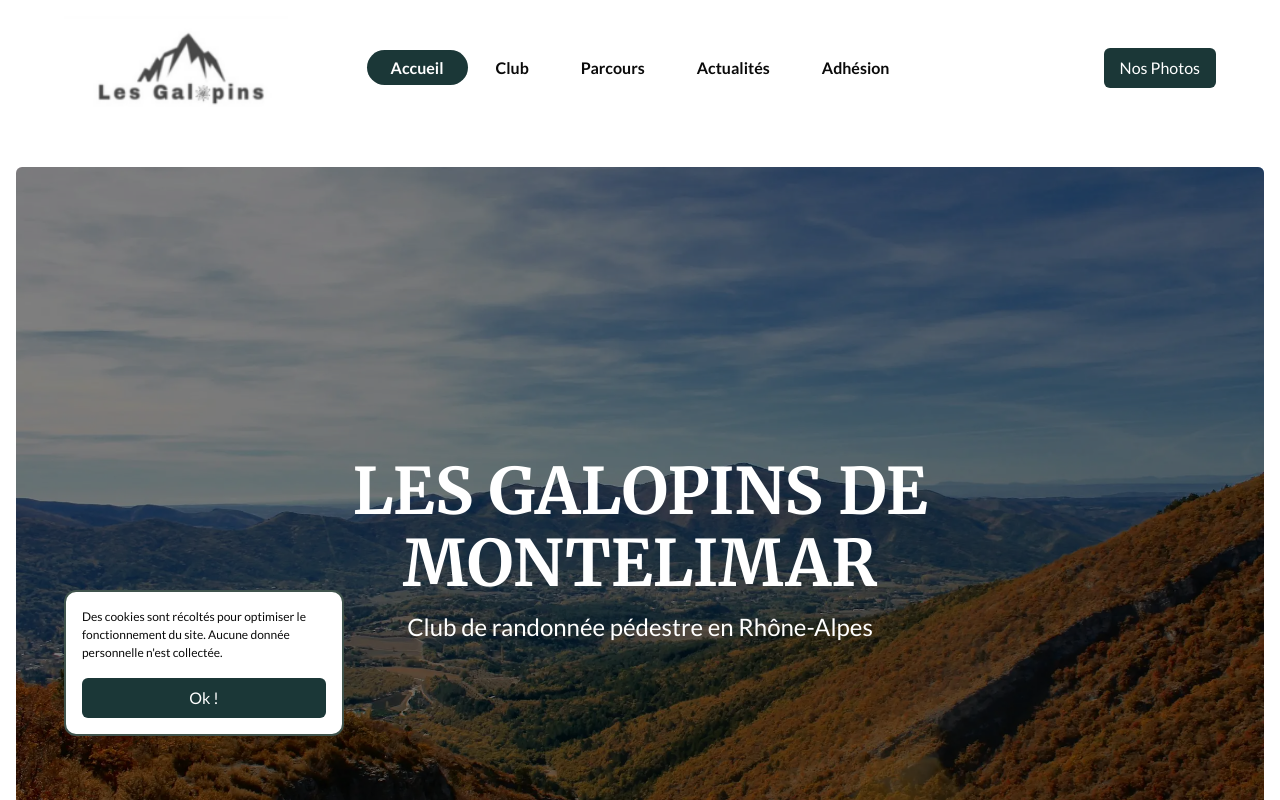
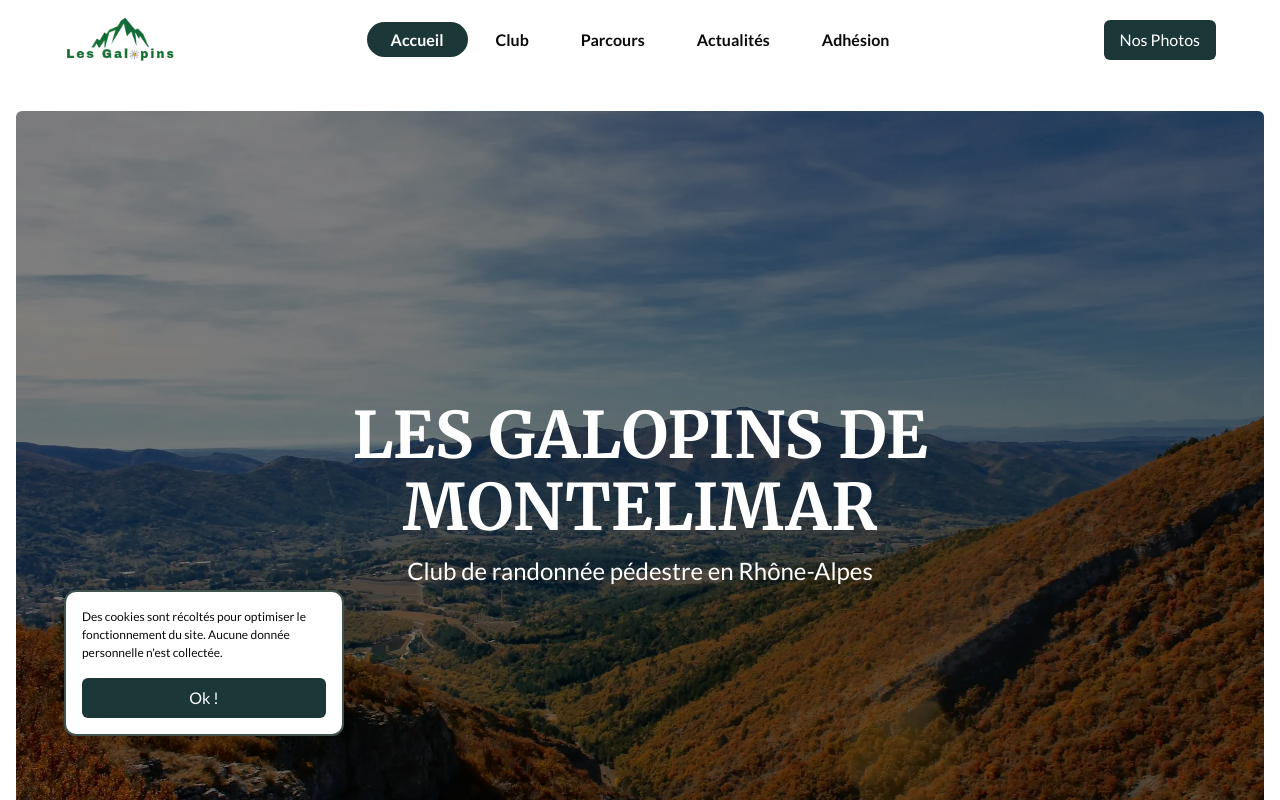
Before and after one commit to SebastienLaurentt/Galopins-Next-V2, a Next.js app: page / in a window 1280 px wide. Shown: the top 800 px of the page. Built offline with nearby package versions, Linux system fonts and the light colour scheme.

Commit message:
replace logo

```diff
--- a/src/features/layout/Header/Header.tsx
+++ b/src/features/layout/Header/Header.tsx
@@ -6,7 +6,7 @@ import Link from "next/link";
 import { usePathname } from "next/navigation";
 import { useState } from "react";
 import navData from "../../../../data/navData";
-import logo from "../../../../public/images/galopins.svg";
+import logo from "../../../../public/images/logoGalopins.png";
 import BurgerMenu from "./BurgerMenu";
 
 export const Header = () => {
@@ -23,7 +23,7 @@ export const Header = () => {
           <Image
             src={logo}
             alt="Logo Galopins"
-            className="w-24 text-white lg:w-56"
+            className="w-24 text-white lg:w-28"
           />
         </Link>
 
```
